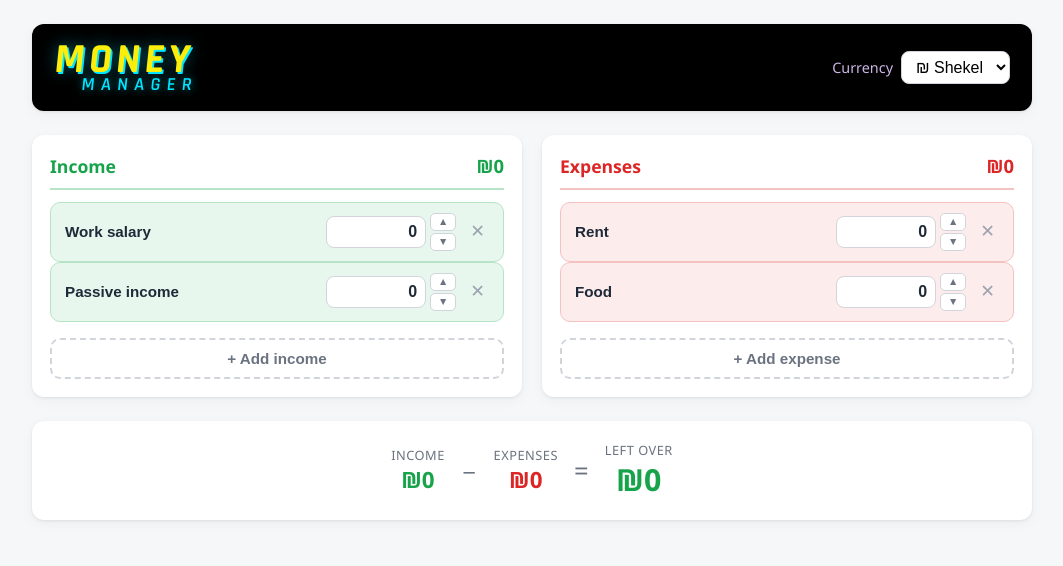
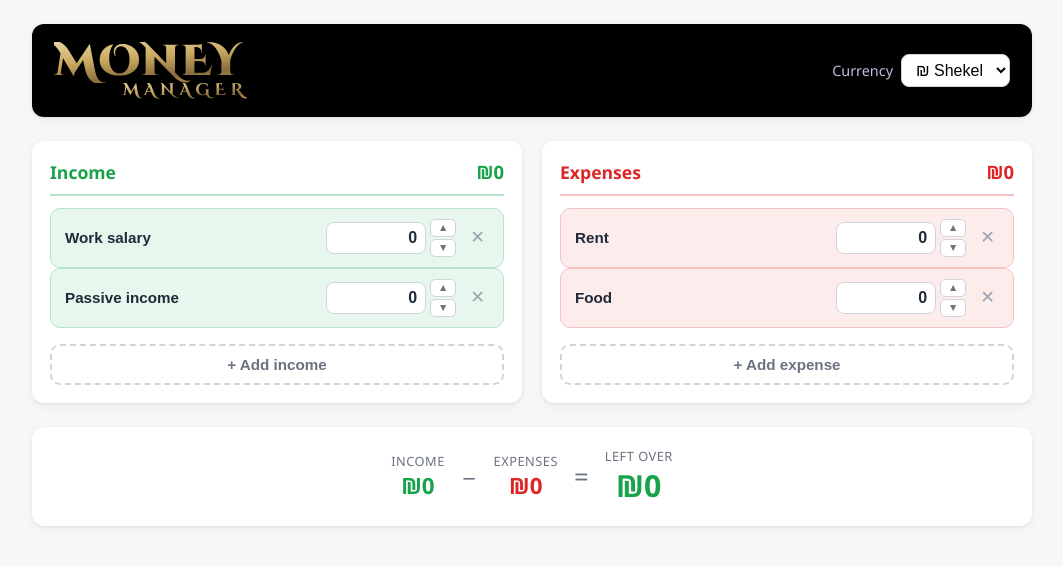
Before and after one commit to Shusterman217/money-manager, a plain HTML site: page index.html in a window 1280 px wide. Shown: the whole page, without its empty margins (108-1171 px from the left). Drawn offline with Linux system fonts and the light colour scheme; a web font is replaced by a local one.

Commit message:
Logo v4: ornate gothic style - Cinzel Decorative with antique gold gradient

```diff
--- a/index.html
+++ b/index.html
@@ -6,7 +6,7 @@
 <title>Money Manager</title>
 <link rel="preconnect" href="https://fonts.googleapis.com">
 <link rel="preconnect" href="https://fonts.gstatic.com" crossorigin>
-<link href="https://fonts.googleapis.com/css2?family=Rajdhani:wght@600;700&family=Rubik+Glitch&display=swap" rel="stylesheet">
+<link href="https://fonts.googleapis.com/css2?family=Cinzel+Decorative:wght@700;900&display=swap" rel="stylesheet">
 <style>
   :root {
     --bg: #f6f7f9;
@@ -45,28 +45,31 @@
     box-shadow: var(--shadow);
   }
   header h1 {
-    font-family: "Rajdhani", "Segoe UI", sans-serif;
+    font-family: "Cinzel Decorative", "Georgia", serif;
     display: inline-flex;
     flex-direction: column;
     align-items: flex-end;
-    line-height: .85;
+    line-height: .95;
     text-transform: uppercase;
-    transform: skewX(-6deg);
+  }
+  header h1 .money,
+  header h1 .manager {
+    background: linear-gradient(175deg, #e8d49a 0%, #c9a961 40%, #8a6d3b 75%, #b3924f 100%);
+    -webkit-background-clip: text;
+    background-clip: text;
+    color: transparent;
+    filter: drop-shadow(0 1px 1px rgba(0, 0, 0, .8));
   }
   header h1 .money {
-    font-size: 2.6rem;
-    font-weight: 700;
-    letter-spacing: .1em;
-    color: #fcee0a;
-    text-shadow: 2px 2px 0 #00e5ff, 0 0 16px rgba(0, 229, 255, .45);
+    font-size: 2.7rem;
+    font-weight: 900;
+    letter-spacing: .04em;
   }
   header h1 .manager {
-    font-size: 1.15rem;
-    font-weight: 600;
-    letter-spacing: .34em;
-    margin-right: -.34em; /* cancel trailing letter-spacing so the last letter lines up with the edge */
-    color: #00e5ff;
-    text-shadow: 0 0 10px rgba(0, 229, 255, .6);
+    font-size: 1.05rem;
+    font-weight: 700;
+    letter-spacing: .28em;
+    margin-right: -.28em; /* cancel trailing letter-spacing so the last letter lines up with the edge */
   }
   .currency-picker {
     display: flex;
```
